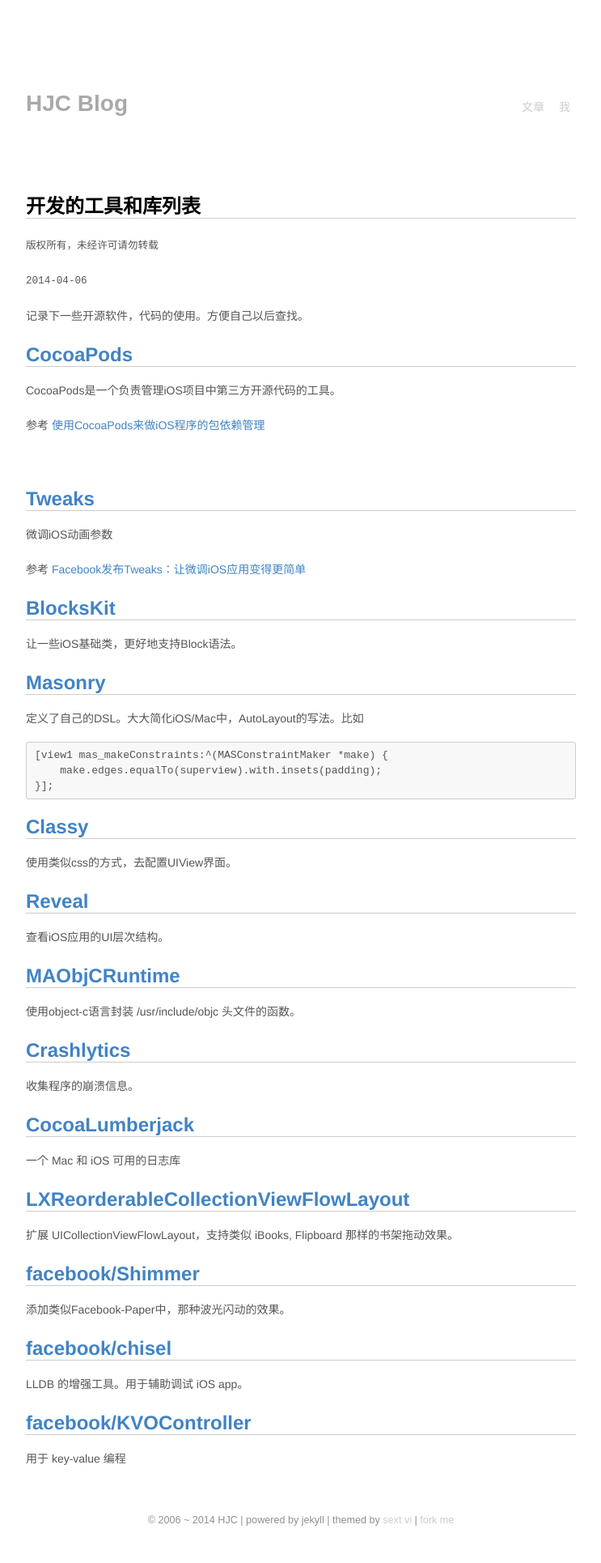
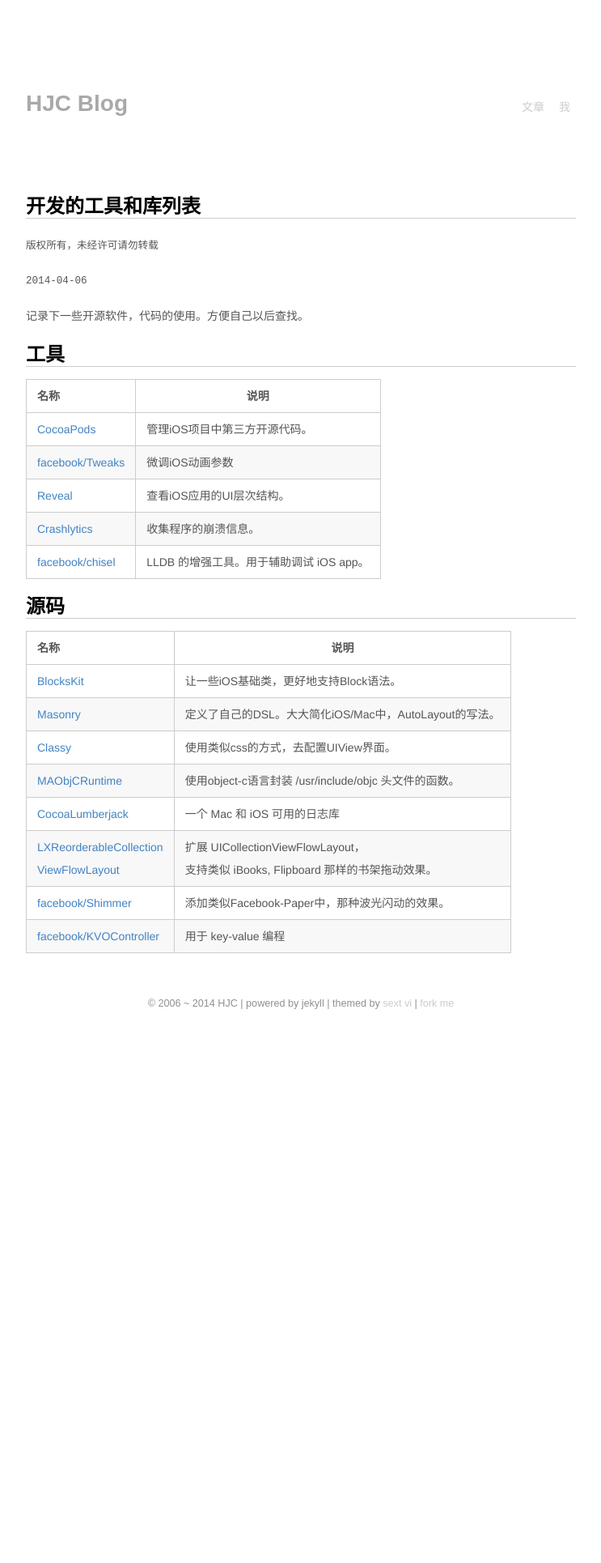
Before and after one commit to jzpangpang/hjcapple.github.com, a Jekyll site: the page built from _posts/2014-04-06-tools-libs.md, in a window 1280 px wide. Shown: the whole page at 81% size, without its empty margins (268-1011 px from the left). Built offline with Jekyll 4.4.1, drawn with Linux system fonts in a browser that asks for light colours; Markdown is read by kramdown in place of the engine named in the settings; after the commit the page ends 1292 px from its top, so only the background shows below that.

Commit message:
将工具和源码格式修改成表格。

```diff
--- a/_posts/2014-04-06-tools-libs.md
+++ b/_posts/2014-04-06-tools-libs.md
@@ -7,77 +7,41 @@
 
 记录下一些开源软件，代码的使用。方便自己以后查找。
 
-[CocoaPods](https://github.com/CocoaPods/CocoaPods)
---------
-CocoaPods是一个负责管理iOS项目中第三方开源代码的工具。
+## 工具
 
-参考 [使用CocoaPods来做iOS程序的包依赖管理](http://blog.devtang.com/blog/2012/12/02/use-cocoapod-to-manage-ios-lib-dependency/)
+| 名称            	| 说明
+|:--------------		|--------
+| [CocoaPods] 		| 管理iOS项目中第三方开源代码。
+| [facebook/Tweaks] | 微调iOS动画参数
+| [Reveal] 			| 查看iOS应用的UI层次结构。
+| [Crashlytics] 		| 收集程序的崩溃信息。
+| [facebook/chisel] | LLDB 的增强工具。用于辅助调试 iOS app。
 
-<br>
+[CocoaPods]: 			https://github.com/CocoaPods/CocoaPods
+[facebook/Tweaks]: 	https://github.com/facebook/Tweaks
+[Reveal]: 			http://revealapp.com/
+[Crashlytics]: 		http://try.crashlytics.com
+[facebook/chisel]: 	https://github.com/facebook/chisel
 
 
-[Tweaks](https://github.com/facebook/Tweaks)
----------
-微调iOS动画参数
+## 源码
 
-参考 [Facebook发布Tweaks：让微调iOS应用变得更简单](http://techcrunch.cn/2014/03/26/facebooks-new-tweaks-library-lets-developers-fine-tune-their-ios-apps-on-the-fly/)
+| 名称            | 说明
+|:--------------		|--------
+| [BlocksKit] 		| 让一些iOS基础类，更好地支持Block语法。
+| [Masonry] 			| 定义了自己的DSL。大大简化iOS/Mac中，AutoLayout的写法。
+| [Classy] 			| 使用类似css的方式，去配置UIView界面。
+| [MAObjCRuntime] 	| 使用object-c语言封装 /usr/include/objc 头文件的函数。
+| [CocoaLumberjack] | 一个 Mac 和 iOS 可用的日志库
+| [LXReorderableCollection<br>ViewFlowLayout] | 扩展 UICollectionViewFlowLayout，<br>支持类似 iBooks, Flipboard 那样的书架拖动效果。
+| [facebook/Shimmer] 		| 添加类似Facebook-Paper中，那种波光闪动的效果。
+| [facebook/KVOController] | 用于 key-value 编程
 
-
-[BlocksKit](https://github.com/zwaldowski/BlocksKit)
----------
-让一些iOS基础类，更好地支持Block语法。
-
-
-[Masonry](https://github.com/cloudkite/Masonry)
----------
-定义了自己的DSL。大大简化iOS/Mac中，AutoLayout的写法。比如
-
-	[view1 mas_makeConstraints:^(MASConstraintMaker *make) {
-	    make.edges.equalTo(superview).with.insets(padding);
-	}];
-
-
-[Classy](https://github.com/cloudkite/Classy)
---------
-使用类似css的方式，去配置UIView界面。
-
-
-[Reveal](http://revealapp.com/)
------------
-查看iOS应用的UI层次结构。
-
-
-[MAObjCRuntime](https://github.com/mikeash/MAObjCRunt]ime)
---------
-使用object-c语言封装 /usr/include/objc 头文件的函数。
-
-
-[Crashlytics](http://try.crashlytics.com/)
---------
-收集程序的崩溃信息。
-
-
-[CocoaLumberjack](https://github.com/CocoaLumberjack/CocoaLumberjack)
-----------
-一个 Mac 和 iOS 可用的日志库
-
-
-[LXReorderableCollectionViewFlowLayout](https://github.com/lxcid/LXReorderableCollectionViewFlowLayout)
-------
-扩展 UICollectionViewFlowLayout，支持类似 iBooks, Flipboard 那样的书架拖动效果。
-
-
-[facebook/Shimmer](https://github.com/facebook/Shimmer)
------
-添加类似Facebook-Paper中，那种波光闪动的效果。
-
-
-[facebook/chisel](https://github.com/facebook/chisel)
--------
-LLDB 的增强工具。用于辅助调试 iOS app。
-
-
-
-[facebook/KVOController](https://github.com/facebook/KVOController)
---------
-用于 key-value 编程
+[BlocksKit]: 		https://github.com/zwaldowski/BlocksKit
+[Masonry]: 		https://github.com/cloudkite/Masonry
+[Classy]: 		https://github.com/cloudkite/Classy
+[MAObjCRuntime]: https://github.com/mikeash/MAObjCRuntime
+[CocoaLumberjack]: https://github.com/CocoaLumberjack/CocoaLumberjack
+[LXReorderableCollection<br>ViewFlowLayout]: https://github.com/lxcid/LXReorderableCollectionViewFlowLayout
+[facebook/Shimmer]: https://github.com/facebook/Shimmer
+[facebook/KVOController]: https://github.com/facebook/KVOController
```
